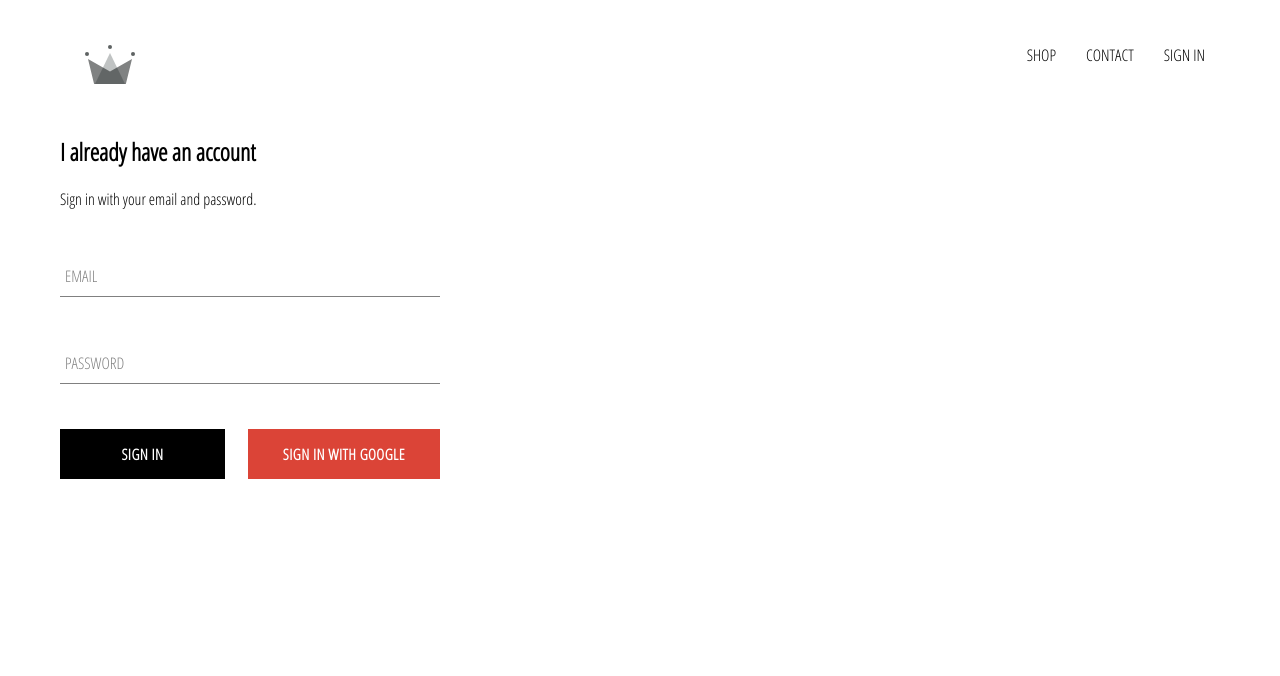
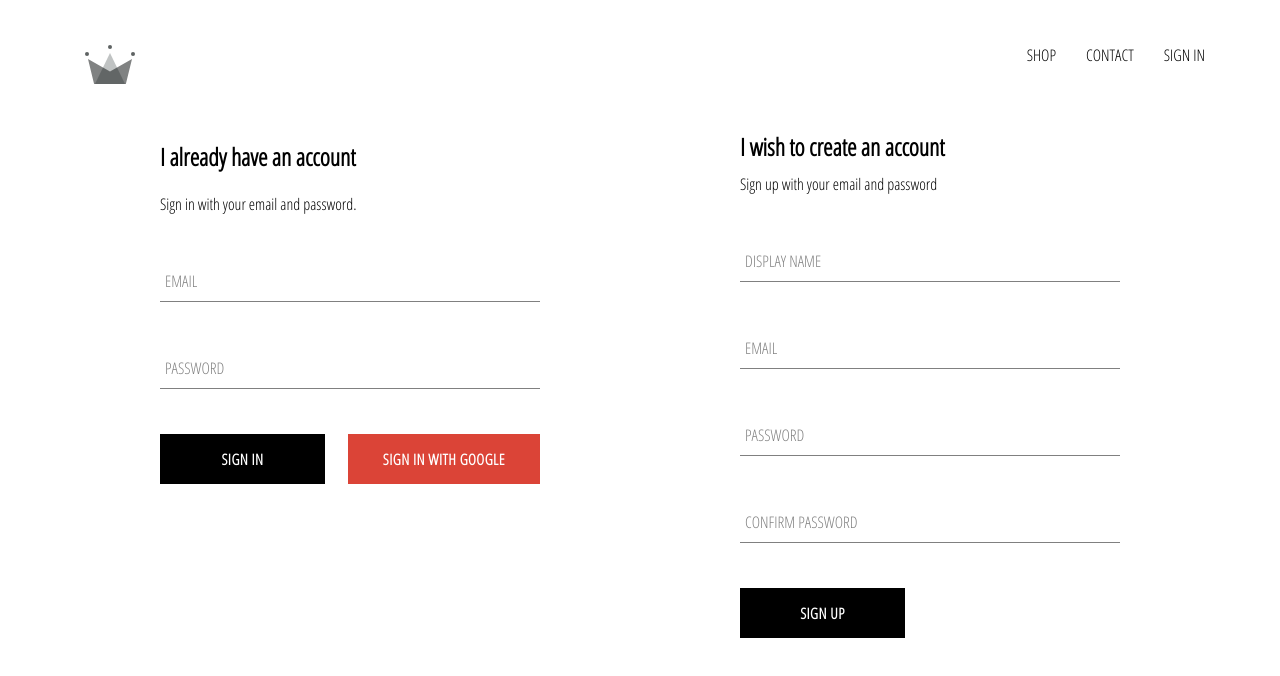
Before and after one commit to Ankitkoirala/glasses-shop, a React (Create React App) app: page /signin in a window 1280 px wide. Shown: the top 676 px of the page. Built offline with nearby package versions, Linux system fonts and the light colour scheme; no server answers.

Commit message:
signIn and SignUP using firebase utils

```diff
--- a/src/App.js
+++ b/src/App.js
@@ -6,7 +6,7 @@
 import {Route,Switch} from 'react-router-dom'
 import ShopPage from './pages/shop/shop.component'
 import Header from './components/header/header.component'
-import {auth} from './firebase/firebase.utils'
+import {auth,createUserProfileDocument} from './firebase/firebase.utils'
 
 class App extends React.Component {
 constructor(){
@@ -20,11 +20,25 @@
 unsubscrbeFromAuth=null
 
 componentDidMount(){
- this.unsubscrbeFromAuth= auth.onAuthStateChanged(user=>{
-    this.setState({
-      currentUser:user
-    })
-    console.log(user);
+ this.unsubscrbeFromAuth= auth.onAuthStateChanged(async userAuth=>{
+if(userAuth){
+  const userRef = await createUserProfileDocument(userAuth)
+  userRef.onSnapshot(snapShot =>{
+this.setState({
+  currentUser:{
+    id:snapShot.id,
+    ...snapShot.data()
+  }
+})
+  console.log(this.state);
+  })
+
+
+
+}
+else{
+  this.setState({currentUser:userAuth})
+}
   })
 
 }
--- /dev/null
+++ b/src/components/sign-up/sign-up.component.jsx
@@ -0,0 +1,203 @@
+import React from 'react'
+import './sign-up.styles.scss'
+
+import FormInput from '../form-input/form-input.component';
+import CustomButton from '../custom-button/custom-button.component'
+
+import {auth,createUserProfileDocument} from '../../firebase/firebase.utils'
+
+class SignUp extends React.Component{
+    constructor(){
+        super();
+
+        this.state={
+            displayName:'',
+            email:'',
+            password:'',
+            confirmPassword:''
+        }
+    }
+
+    handleSubmit=async event=>{
+        event.preventDefault();
+        const {displayName,email,password,confirmPassword } = this.state
+
+        if(password !== confirmPassword){
+        alert('passwords do not match');
+        return;
+    }
+
+    try {
+        const{user} =await auth.createUserWithEmailAndPassword(
+            email,
+            password
+            )
+
+        await createUserProfileDocument(user,{displayName});
+            this.setState({
+
+                    displayName:'',
+                    email:'',
+                    password:'',
+                    confirmPassword:''
+
+            })
+
+    } catch (error){
+        console.error(error);
+    }
+}
+    handleChange=event=>{
+        const {name,value} = event.target
+
+        this.setState({[name]:value})
+    }
+
+
+    render(){
+        const {displayName,email,password,confirmPassword } = this.state
+        return(
+            <div className='sign-up'>
+                <h2 className= 'title'>
+                    I wish  to create an account
+                </h2>
+                <span>
+                    Sign up with your email and password
+                </span>
+                <form className='sign-up-form' onSubmit={this.handleSubmit}>
+                    <FormInput
+                    type='text'
+                    name='displayName'
+                    value={displayName}
+                    onChange={this.handleChange}
+                    label='Display Name'
+                    rerquired="true"/>
+
+                          <FormInput
+                    type='email'
+                    name='email'
+                    value={email}
+                    onChange={this.handleChange}
+                    label='Email'
+                  rerquired="true"/>
+
+                      <FormInput
+                    type='password'
+                    name='password'
+                    value={password}
+                    onChange={this.handleChange}
+                    label='Password'
+                    rerquired="true"/>
+
+                          <FormInput
+                    type='password'
+                    name='confirmPassword'
+                    value={confirmPassword}
+                    onChange={this.handleChange}
+                    label='Confirm Password'
+                    rerquired="true"/>
+                    <CustomButton type='submit'>Sign Up</CustomButton>
+                </form>
+
+            </div>
+        )
+    }
+}
+
+export default SignUp
+
+
+// class SignUp extends React.Component {
+//     constructor() {
+//       super();
+
+//       this.state = {
+//         displayName: '',
+//         email: '',
+//         password: '',
+//         confirmPassword: ''
+//       };
+//     }
+
+//     handleSubmit = async event => {
+//       event.preventDefault();
+
+//       const { displayName, email, password, confirmPassword } = this.state;
+
+//       if (password !== confirmPassword) {
+//         alert("passwords don't match");
+//         return;
+//       }
+
+//       try {
+//         const { user } = await auth.createUserWithEmailAndPassword(
+//           email,
+//           password
+//         );
+
+//         await createUserProfileDocument(user, { displayName });
+
+//         this.setState({
+//           displayName: '',
+//           email: '',
+//           password: '',
+//           confirmPassword: ''
+//         });
+//       } catch (error) {
+//         console.error(error);
+//       }
+//     };
+
+//     handleChange = event => {
+//       const { name, value } = event.target;
+
+//       this.setState({ [name]: value });
+//     };
+
+//     render() {
+//       const { displayName, email, password, confirmPassword } = this.state;
+//       return (
+//         <div className='sign-up'>
+//           <h2 className='title'>I do not have a account</h2>
+//           <span>Sign up with your email and password</span>
+//           <form className='sign-up-form' onSubmit={this.handleSubmit}>
+//             <FormInput
+//               type='text'
+//               name='displayName'
+//               value={displayName}
+//               onChange={this.handleChange}
+//               label='Display Name'
+//               required
+//             />
+//             <FormInput
+//               type='email'
+//               name='email'
+//               value={email}
+//               onChange={this.handleChange}
+//               label='Email'
+//               required
+//             />
+//             <FormInput
+//               type='password'
+//               name='password'
+//               value={password}
+//               onChange={this.handleChange}
+//               label='Password'
+//               required
+//             />
+//             <FormInput
+//               type='password'
+//               name='confirmPassword'
+//               value={confirmPassword}
+//               onChange={this.handleChange}
+//               label='Confirm Password'
+//               required
+//             />
+//             <CustomButton type='submit'>SIGN UP</CustomButton>
+//           </form>
+//         </div>
+//       );
+//     }
+//   }
+
+//   export default SignUp;
--- /dev/null
+++ b/src/components/sign-up/sign-up.styles.scss
@@ -0,0 +1,9 @@
+.sign-up {
+    display: flex;
+    flex-direction: column;
+    width: 380px;
+
+    .title {
+        margin: 10px 0;
+    }
+}
--- a/src/firebase/firebase.utils.js
+++ b/src/firebase/firebase.utils.js
@@ -14,6 +14,31 @@
         measurementId: "G-SD4LSWKJRK"
       };
 
+      export const createUserProfileDocument = async(userAuth,additionalData)=>{
+        if (!userAuth) return;
+
+        const userRef = firestore.doc(`users/${userAuth.uid}`)
+        const snapShot = await userRef.get();
+
+        if(!snapShot.exists) {
+          const {displayName,email} = userAuth;
+          const createdAt =  new Date();
+
+          try{
+            await userRef.set({
+              displayName,
+              email,
+              createdAt,
+              ...additionalData
+            })
+          }catch(err){
+            console.log('error creating user',err.message)
+          }
+        }
+        return userRef
+
+      }
+
       firebase.initializeApp(config);
 
       export const auth = firebase.auth();
--- a/src/pages/sign-in-and-sign-up/sign-in-and-sign-up.component.jsx
+++ b/src/pages/sign-in-and-sign-up/sign-in-and-sign-up.component.jsx
@@ -1,11 +1,13 @@
 import React from 'react';
 import SignIn from '../../components/sign-in/sign-in.component'
+import SignUp from '../../components/sign-up/sign-up.component'
 
 import './sign-in-and-sign-up.styles.scss'
 
 const SignInAndSignUpPage=()=>(
     <div className='sign-in-and-sign-up'>
       <SignIn/>
+      <SignUp/>
     </div>
 );
 
--- a/src/pages/sign-in-and-sign-up/sign-in-and-sign-up.styles.scss
+++ b/src/pages/sign-in-and-sign-up/sign-in-and-sign-up.styles.scss
@@ -0,0 +1,6 @@
+.sign-in-and-sign-up {
+widows: 850px;
+display: flex;
+justify-content: space-around;
+margin: 30px auto;
+}
```
